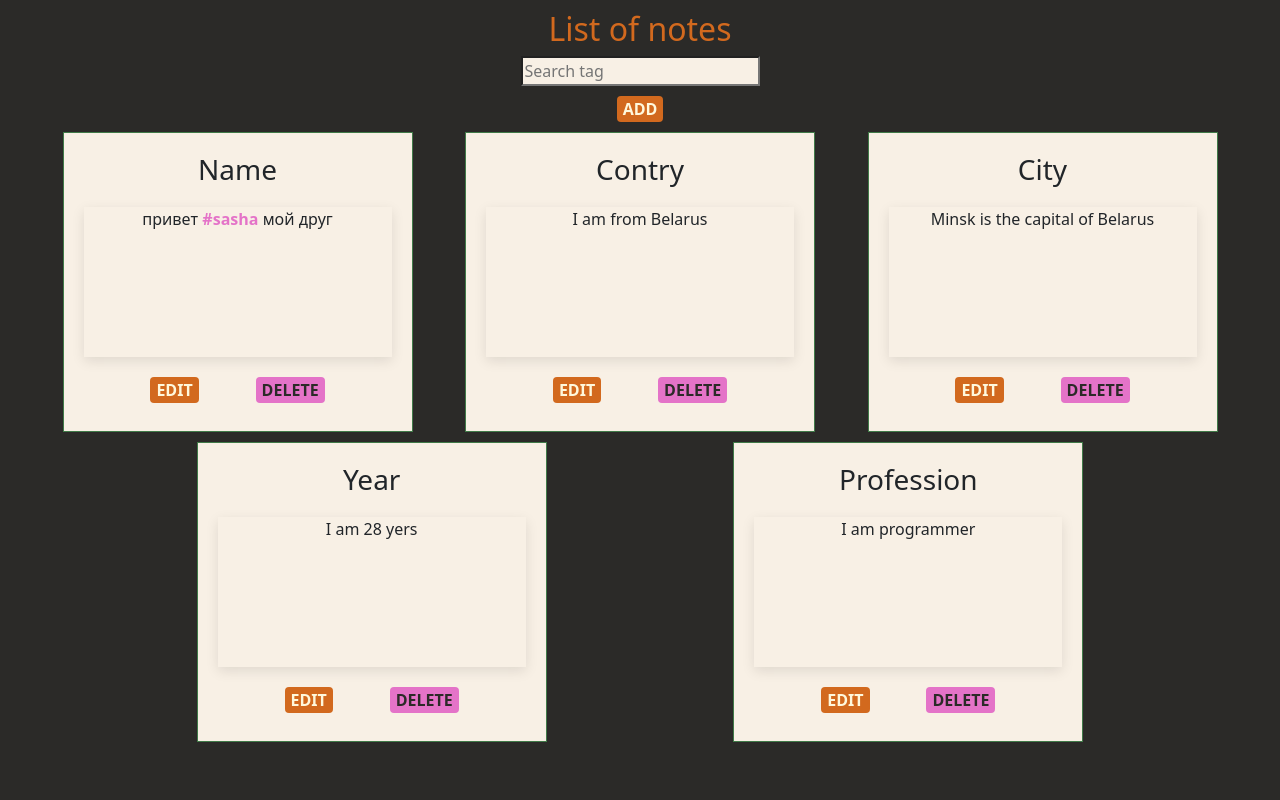
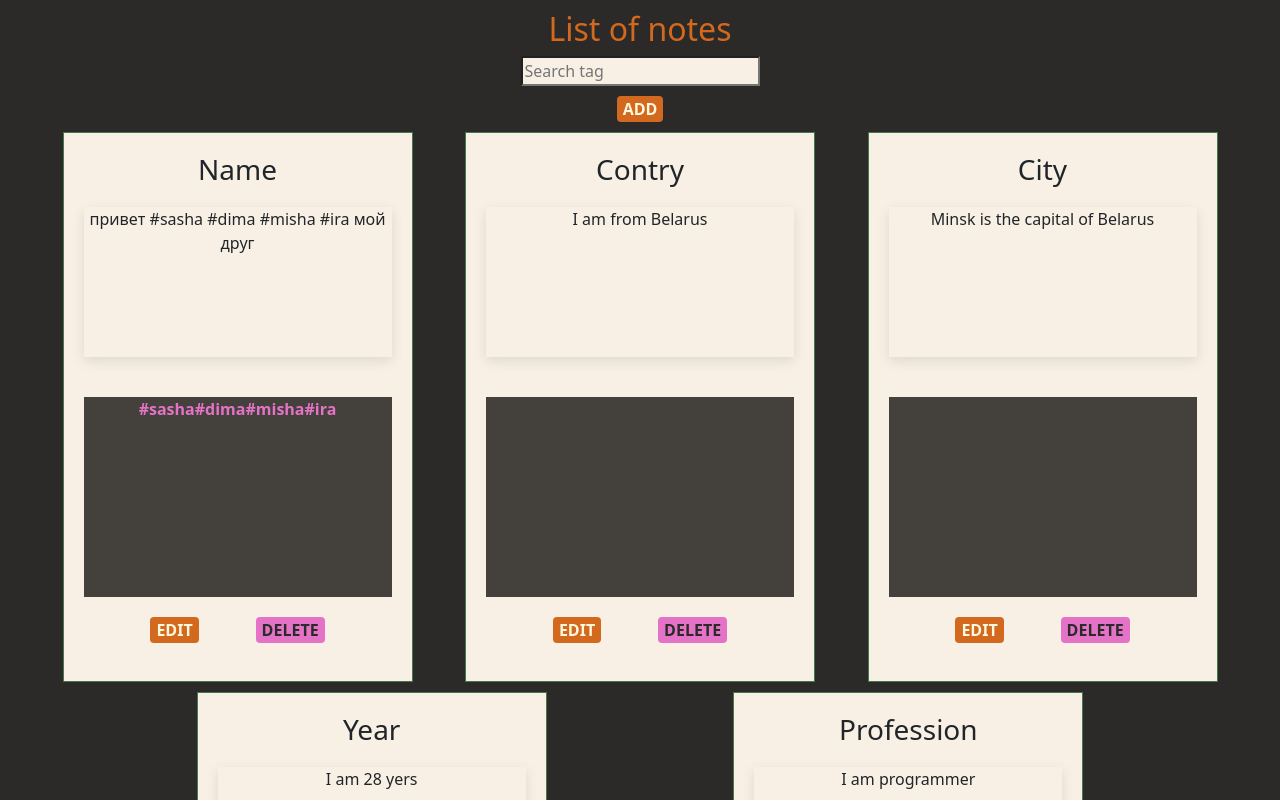
Before and after one commit to AlexKoktysh/Notes, a React (Create React App) app: page / in a window 1280 px wide. Shown: the top 800 px of the page. Built offline with nearby package versions, Linux system fonts and the light colour scheme.

Commit message:
refactoring

```diff
--- a/src/Components/Note.js
+++ b/src/Components/Note.js
@@ -5,11 +5,13 @@ const Note = (props) => {
     const [editMode, setEditMode] = useState(props.addMode)
     const [text, setNote] = useState(props.data ? props.data.text : '')
     const [title, setTitle] = useState(props.data ? props.data.title : '')
+    const tags = []
 
     const result = text   ? (text.split(' ').map(t => {
                         const regex = new RegExp(/\#\w+/g)
                         if (regex.test(t)) {
                             t = <span className={styles.tag}>{t} </span>
+                            tags.push(t.props.children[0])
                         } else {t = <span>{t} </span>}
                         return t
                         }))
@@ -65,6 +67,11 @@ const Note = (props) => {
             <div>
                 <span><h3>{props.data.title}</h3></span>
                 <span className={styles.text}>{!props.data ? '' : result}</span>
+                <div className={styles.delTag}>
+                    {tags.map(el => {
+                        return <span>{el}</span>
+                    })}
+                </div>
                 <div className={styles.buttons}>
                     <button disabled={editMode} onClick={() => setEditMode(true)}>EDIT</button>
                     <button className={styles.delete} onClick={() => props.deleteNote(props.data.id)}>DELETE</button>
@@ -73,9 +80,18 @@ const Note = (props) => {
             : <div>
                 <input onChange={onNoteChangeTitle} onBlur={onNoteChangeTitle} value={title}></input>
                 <input className={styles.text} onChange={onNoteChange} autoFocus={true} onBlur={onNoteChange} value={text}></input>
+                <div className={styles.delTag}>
+                    {tags.map(el => {
+                        return (
+                            <div>
+                                <span>{el}</span>
+                            </div>
+                        )
+                    })}
+                </div>
                 <div className={styles.buttons}>
                     <button disabled={!editMode} onClick={onSubmit}>SAVE</button>
-                    <button onClick={cancel}>CANCEL</button>
+                    <button className={styles.delete} onClick={cancel}>CANCEL</button>
                 </div>
             </div>
             }
--- a/src/Components/Note.module.scss
+++ b/src/Components/Note.module.scss
@@ -1,11 +1,19 @@
 .card {
     border: 1px solid rgb(64, 122, 72);
     padding: 20px;
-    height: 300px;
+    height: 550px;
     width: 350px;
     margin-bottom: 10px;
     background-color: rgb(248, 240, 229);
     text-align: center;
+    .delTag {
+        height: 200px;
+        margin-top: 40px;
+        background-color: rgb(68, 64, 59);
+        text-align: center;
+        color: rgb(228, 115, 200);
+        font-weight: bold;
+    }
     .text {
         height: 150px;
         text-align: center;
@@ -17,10 +25,6 @@
         -webkit-box-orient: vertical;
         margin-top: 20px;
         box-shadow: rgba(0, 0, 0, 0.1) 0px 4px 12px;
-        .tag {
-            color: rgb(228, 115, 200);
-            font-weight: bold;
-        }
     }
     .buttons {
         display: flex;
--- a/src/data.json
+++ b/src/data.json
@@ -2,7 +2,7 @@
     "notes": [
         {
             "id": 1,
-            "text": "привет #sasha мой друг",
+            "text": "привет #sasha #dima #misha #ira мой друг",
             "title": "Name"
         },
         {
```
